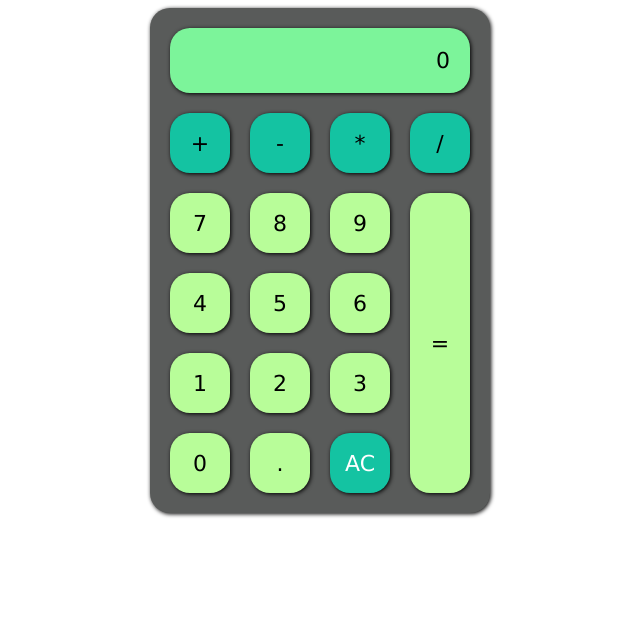
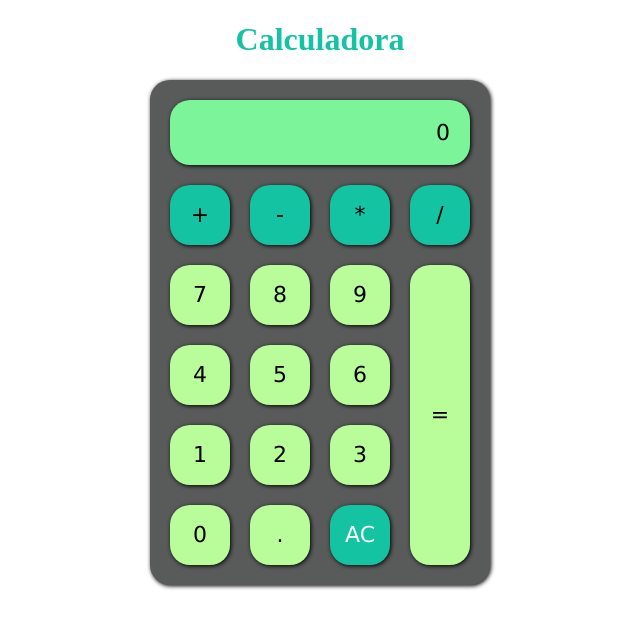
Before and after one commit to SoyUnaGalleta/Calculadora, a plain HTML site: page index.html in a window 1280 px wide. Shown: the whole page, without its empty margins (320-960 px from the left). Drawn offline with Linux system fonts and the light colour scheme.

Commit message:
cración rama gh-pages

```diff
--- a/assets/css/styles.css
+++ b/assets/css/styles.css
@@ -3,11 +3,15 @@
     --colorPantalla: #7cf49a;
     --colorTeclas: #b8fd99;
     --colorOperadores: #14c3a2;
-    --colorAC: #14c3a2;
 
     --fuenteClara: #fff;
     --fuenteOscura: #000;
 
+}
+
+h1 {
+    text-align: center;
+    color: #14c3a2;
 }
 
 .contenedor {
@@ -70,7 +74,7 @@
 }
 
 .ac {
-    background-color: var(--colorAC);
+    background-color: var(--colorOperadores);
     color: var(--fuenteClara);
 }
 
--- a/index.html
+++ b/index.html
@@ -8,6 +8,7 @@
     <link rel="stylesheet" href="assets/css/styles.css">
 </head>
 <body>
+    <h1>Calculadora</h1>
     <div class="contenedor">
     <div class="calculadora">
         <div class="pantalla">0</div>
```
